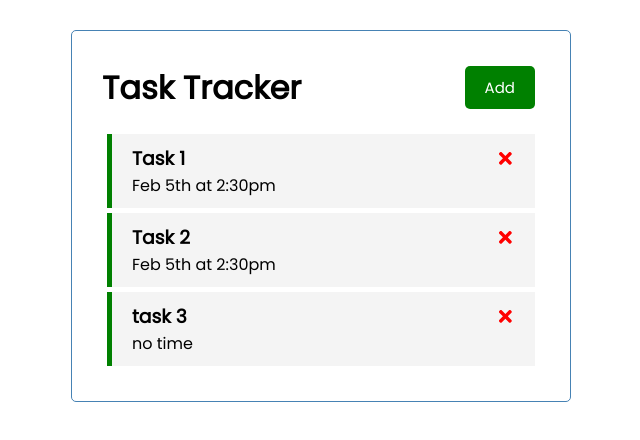
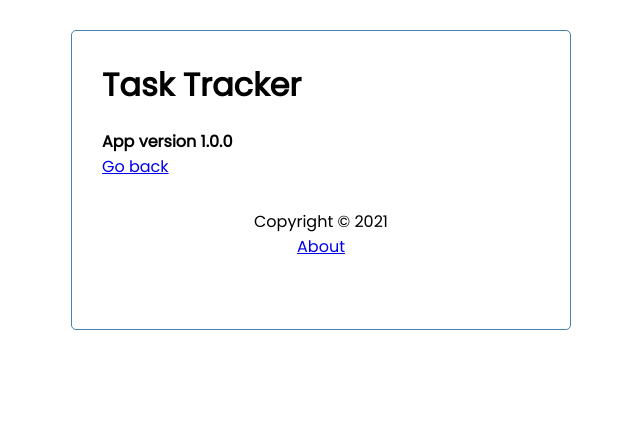
Before and after one commit to MaccKOT/reactjs-crashcourse-2021, a React (Create React App) app: page /about in a window 1280 px wide. Shown: the top 440 px of the page, without its empty margins (319-959 px from the left). Built offline with nearby package versions, Linux system fonts and the light colour scheme; data requests are answered from the project's data file.

Commit message:
Added react-router-dom and Footer component

```diff
--- a/package.json
+++ b/package.json
@@ -10,6 +10,7 @@
     "react": "^17.0.1",
     "react-dom": "^17.0.1",
     "react-icons": "^4.2.0",
+    "react-router-dom": "^5.2.0",
     "react-scripts": "4.0.2",
     "web-vitals": "^1.0.1"
   },
--- a/src/App.js
+++ b/src/App.js
@@ -1,6 +1,9 @@
 import Header from './components/Header';
 import Tasks from './components/Tasks';
 import AddTask from './components/AddTask';
+import Footer from './components/Footer';
+import About from './components/About';
+import { BrowserRouter as Router, Route } from 'react-router-dom';
 import { useState, useEffect } from 'react';
 
 function App() {
@@ -111,18 +114,34 @@
   };
 
   return (
+    <Router>
       <div className='container'>
         <Header
           onAdd={() => setShowAddTask(!showAddTask)}
           showAdd={showAddTask}
         />
+        <Route
+          path='/'
+          exact
+          render={(props) => (
+            <>
               {showAddTask && <AddTask onAdd={addTask} />}
               {tasks.length > 0 ? (
-        <Tasks tasks={tasks} onDelete={deleteTask} onToggle={toggleReminder} />
+                <Tasks
+                  tasks={tasks}
+                  onDelete={deleteTask}
+                  onToggle={toggleReminder}
+                />
               ) : (
                 'No tasks'
               )}
+            </>
+          )}
+        />
+        <Route path='/about' component={About} />
+        <Footer />
       </div>
+    </Router>
   );
 }
 
--- /dev/null
+++ b/src/components/About.js
@@ -0,0 +1,12 @@
+import { Link } from 'react-router-dom';
+
+const About = () => {
+  return (
+    <div>
+      <h4>App version 1.0.0</h4>
+      <Link to='/'>Go back</Link>
+    </div>
+  );
+};
+
+export default About;
--- /dev/null
+++ b/src/components/Footer.js
@@ -0,0 +1,12 @@
+import { Link } from 'react-router-dom';
+
+const Footer = () => {
+  return (
+    <footer>
+      <p>Copyright &copy; 2021</p>
+      <Link to='/about'>About</Link>
+    </footer>
+  );
+};
+
+export default Footer;
--- a/src/components/Header.js
+++ b/src/components/Header.js
@@ -1,15 +1,20 @@
 import PropTypes from 'prop-types';
 import Button from './Button';
+import { useLocation } from 'react-router-dom';
 
 const Header = ({ title, onAdd, showAdd }) => {
+  const location = useLocation();
+
   return (
     <header className='header'>
       <h1>{title}</h1>
-      <Button
-        color={showAdd ? 'IndianRed' : 'green'}
-        text={showAdd ? 'Close' : 'Add'}
-        onClick={onAdd}
-      />
+      {location.pathname === '/' && (
+        <Button
+          color={showAdd ? 'IndianRed' : 'green'}
+          text={showAdd ? 'Close' : 'Add'}
+          onClick={onAdd}
+        />
+      )}
     </header>
   );
 };
```
Also changed, not shown: 1 other file (tests, documents, lock files or other folders). Lines whose indentation alone changed are shown as unchanged.
